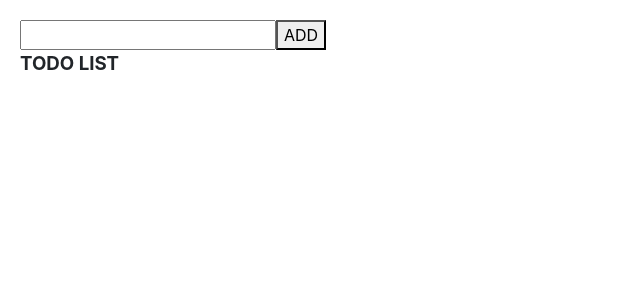
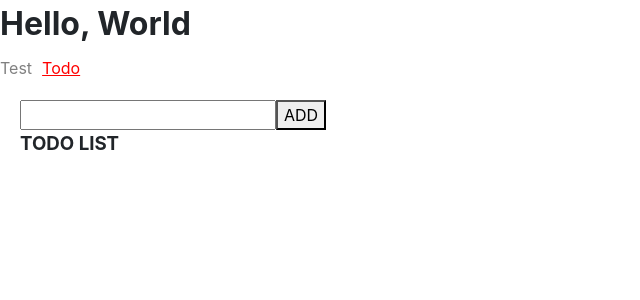
Before and after one commit to yusuke-ten/enfee, a React app: page /todo in a window 1280 px wide. Shown: the top 300 px of the page, without its empty margins (0-640 px from the left). Built offline with nearby package versions, Linux system fonts and the light colour scheme.

Commit message:
Chore: add sample routing

```diff
--- a/src/App.tsx
+++ b/src/App.tsx
@@ -1,12 +1,46 @@
 import React, { FC } from 'react';
-
+import { Redirect, Route, Switch } from 'react-router';
+import { NavLink } from 'react-router-dom';
+import styled from 'styled-components';
 import Layout from './components/Layout';
 import TodoContainer from './containers/TodoContainer';
 
+const TestComponent: FC = () => (
+  <>
+    <h2>test components</h2>
+  </>
+);
+
+const HomeComponent: FC = () => (
+  <>
+    <h2>home components</h2>
+  </>
+);
+
 const App: FC = () => (
   <Layout title="todo app">
-    <TodoContainer />
+    <h1>Hello, World</h1>
+    <nav>
+      <StyledNavLink to="/test">Test</StyledNavLink>
+      <StyledNavLink to="/todo">Todo</StyledNavLink>
+    </nav>
+    <Switch>
+      <Route path="/" component={HomeComponent} exact />
+      <Route path="/test" component={TestComponent} />
+      <Route path="/todo" component={TodoContainer} />
+      <Redirect to="/" />
+    </Switch>
   </Layout>
 );
 
+const StyledNavLink = styled(NavLink)`
+  margin-right: 10px;
+  color: gray;
+
+  &.active {
+    color: red;
+    text-decoration: underline;
+  }
+`;
+
 export default App;
--- a/src/containers/TodoContainer.tsx
+++ b/src/containers/TodoContainer.tsx
@@ -15,8 +15,10 @@ const TodoContainer: FC = () => {
   const dispatch = useDispatch();
 
   const handleAddTodo = () => {
-    dispatch(actionCreators.addTodo(value));
-    setValue('');
+    if (value !== '') {
+      dispatch(actionCreators.addTodo(value));
+      setValue('');
+    }
   };
 
   const handleDeleteTodo = (id: number) => {
--- a/src/index.tsx
+++ b/src/index.tsx
@@ -2,16 +2,13 @@ import * as React from 'react';
 import * as ReactDOM from 'react-dom';
 import { createStore, applyMiddleware, compose } from 'redux';
 import { BrowserRouter } from 'react-router-dom';
-
 import { Provider } from 'react-redux';
 import createSagaMiddleware from 'redux-saga';
-
 import rootReducer from './modules';
 import rootSaga from './sagas';
 import App from './App';
 
 import './styles/reset.css';
-// import 'semantic-ui-css/semantic.min.css';
 
 /* eslint-disable no-underscore-dangle, @typescript-eslint/no-explicit-any */
 const composeEnhancers =
--- a/src/modules/index.ts
+++ b/src/modules/index.ts
@@ -5,6 +5,6 @@ export interface ApplicationState {
   todo: TodoState;
 }
 
-export default combineReducers<ApplicationState>({
+export default combineReducers({
   todo,
 });
```
